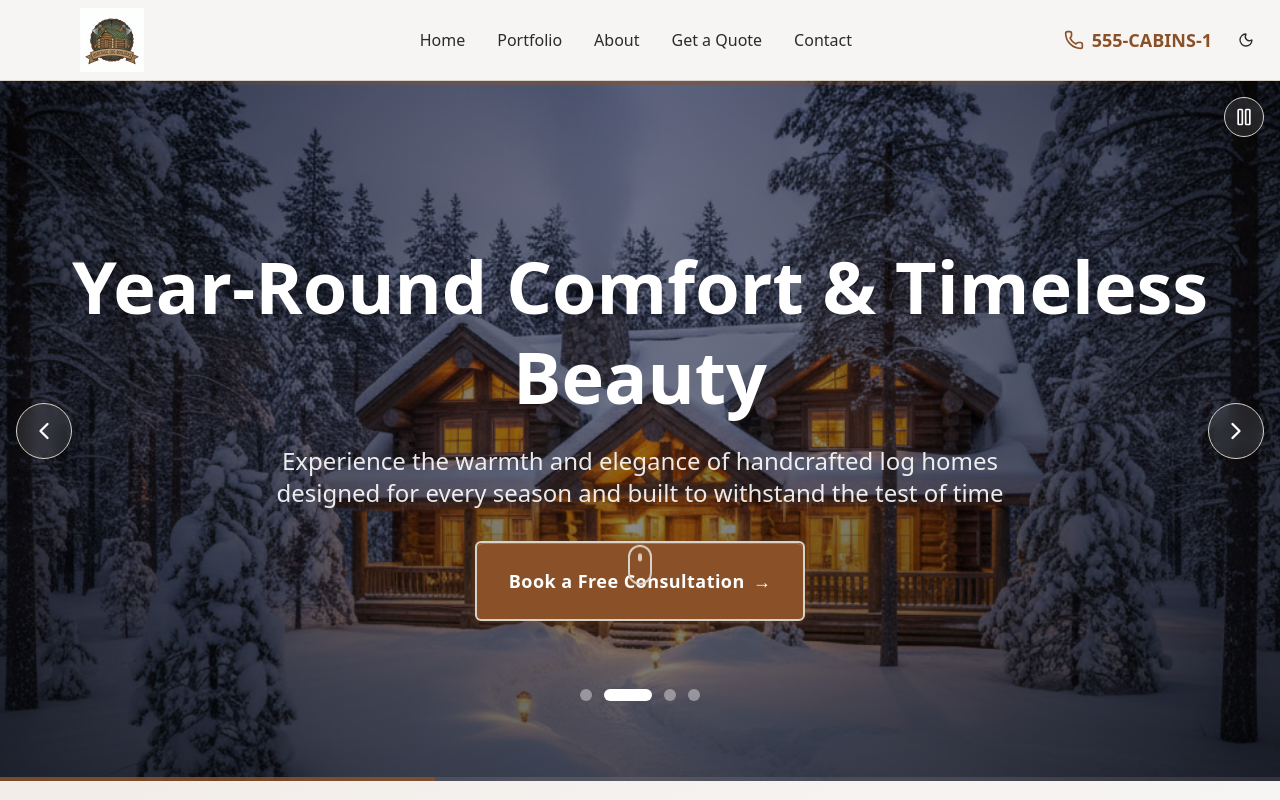
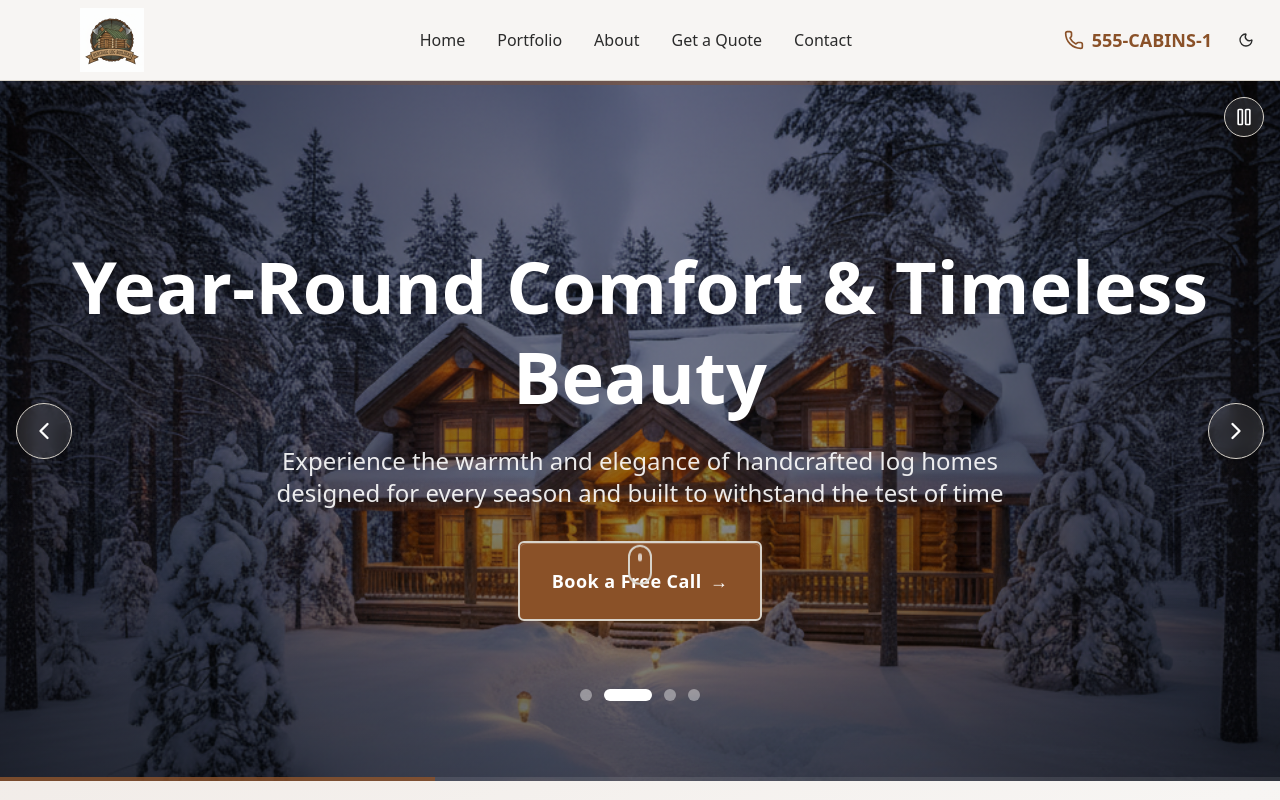
Before and after one commit to TNDIGITALMARK/acf0ab90-2625-499d-8a22-2e15491b1574, a Next.js app: page / in a window 1280 px wide. Shown: the top 800 px of the page. Built offline with nearby package versions, Linux system fonts and the light colour scheme.

Commit message:
Phoenix Agent implementation - change the book a free consukation buttoin in the ...

```diff
--- a/src/components/HeroSlideshow.tsx
+++ b/src/components/HeroSlideshow.tsx
@@ -161,7 +161,7 @@ export default function HeroSlideshow() {
                 border-2 border-white/10 hover:border-white/30"
             >
               <span className="relative z-10 inline-flex items-center gap-2 font-semibold tracking-wide">
-                Book a Free Consultation
+                Book a Free Call
                 <span className="transform transition-transform duration-300 group-hover:translate-x-1">→</span>
               </span>
             </Button>
```
